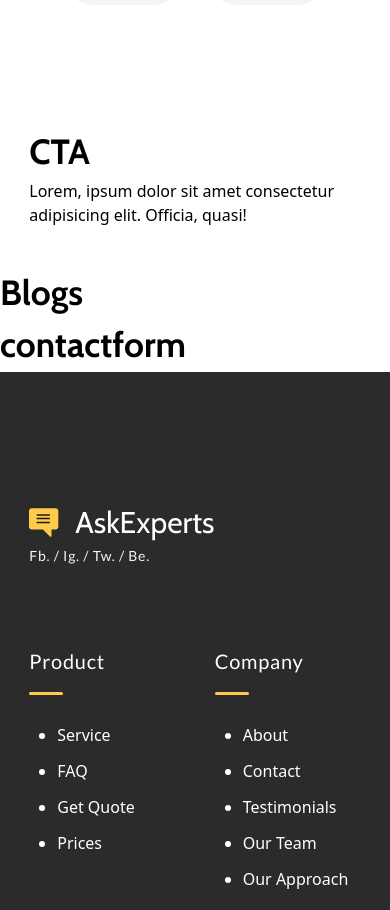
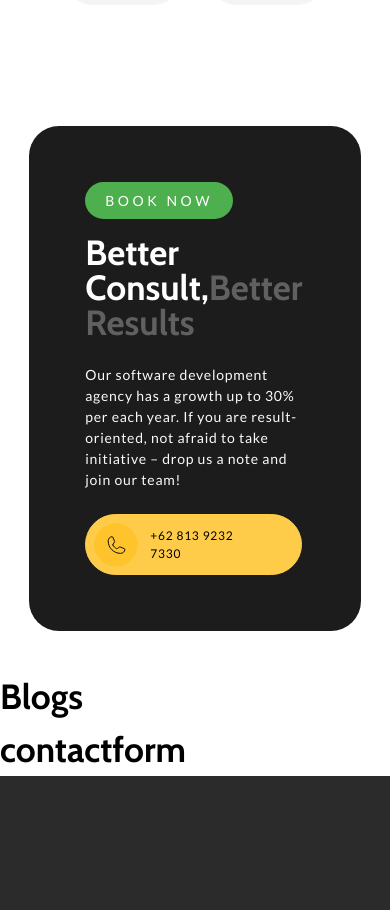
Before and after one commit to uuqkun/ask-experts-app, a React (Vite) app: page / in a window 390 px wide. Shown: the part 10762-11672 px from the top of the page. Built offline with nearby package versions, Linux system fonts and the light colour scheme.

Commit message:
responsive

```diff
--- a/src/assets/assets.js
+++ b/src/assets/assets.js
@@ -25,3 +25,4 @@ export { default as quote } from "./icons/quote.svg";
 export { default as star12 } from "./icons/Star12.svg";
 export { default as menu3x } from "./icons/menu.svg";
 export { default as cross } from "./icons/cross.svg";
+export { default as bgCTA } from "./icons/cta.svg";
--- a/src/components/CTA.jsx
+++ b/src/components/CTA.jsx
@@ -1,11 +1,36 @@
-import React from "react";
+import { bgCTA, phone } from "../assets/assets";
+import { Button, SectionTag } from "./components";
 
 const CTA = () => {
   return (
     <section className="flex justify-center mb-10 relative pt-20">
-      <div className="lg:w-[1210px] w-[85%]">
-        <h2>CTA</h2>
-        Lorem, ipsum dolor sit amet consectetur adipisicing elit. Officia, quasi!
+      <div className="lg:w-[1210px] w-[85%] bg-pri-heading rounded-[30px] flex lg:justify-center justify-start gap-10 items-center lg:p-0 sm:p-20 p-14 ">
+        <div className="lg:w-[45%] sm:w-[80%] w-full ">
+          <SectionTag text="Book Now" variants="green1" />
+          <h2 className="leading-none mb-6">
+            <span style={{ color: "white" }}> Better Consult,</span>
+            <span style={{ color: "rgba(255,255,255,0.3)" }}>
+              Better Results
+            </span>
+          </h2>
+          <p className="text-gray-50 mb-6">
+            Our software development agency has a growth up to 30% per each
+            year. If you are result-oriented, not afraid to take initiative –
+            drop us a note and join our team!
+          </p>
+          <a
+            href="https://api.whatsapp.com/send?phone=6281392327330"
+            className="btn-yellow w-fit btn-base btn-iconic flex items-center gap-3"
+            target="_blank"
+          >
+            <img src={phone} alt="whatsapp" className="w-[44px] h-[44px]" />
+            <span className="mr-4">+62 813 9232 7330</span>
+          </a>
+        </div>
+
+        <div className="">
+          <img src={bgCTA} alt="Contact Us" className="lg:block hidden lg:w-[510px] lg:h-[525px]" />
+        </div>
       </div>
     </section>
   );
```
Also changed, not shown: 2 other files (tests, documents, lock files or other folders).
